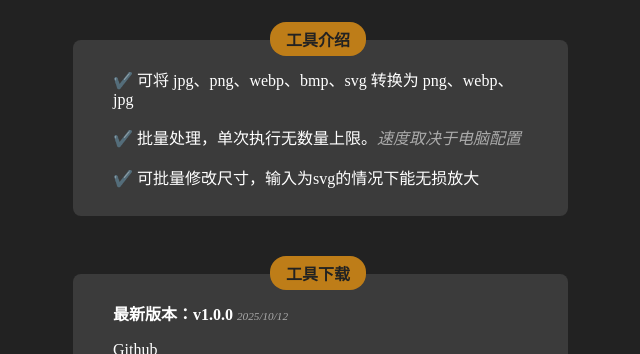
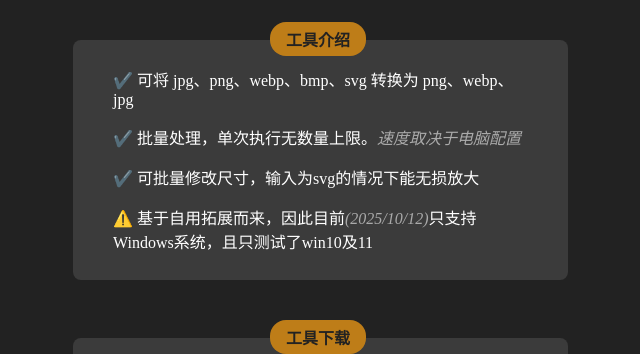
Before and after one commit to kumame/Tools, a plain HTML site: page image_convesion/index.html in a window 1280 px wide. Shown: the part 378-732 px from the top of the page, without its empty margins (322-962 px from the left). Drawn offline with Linux system fonts and the light colour scheme.

Commit message:
Update index.html

```diff
--- a/image_convesion/index.html
+++ b/image_convesion/index.html
@@ -26,6 +26,7 @@
 				<li>✔️ 可将 jpg、png、webp、bmp、svg 转换为 png、webp、jpg</li>
 				<li>✔️ 批量处理，单次执行无数量上限。<em>速度取决于电脑配置</em></li>
 				<li>✔️ 可批量修改尺寸，输入为svg的情况下能无损放大</li>
+				<li>⚠️ 基于自用拓展而来，因此目前<em>(2025/10/12)</em>只支持Windows系统，且只测试了win10及11</li>
 			</ul>
 
 			<div class="layer title MaT2">工具下载</div>
```
